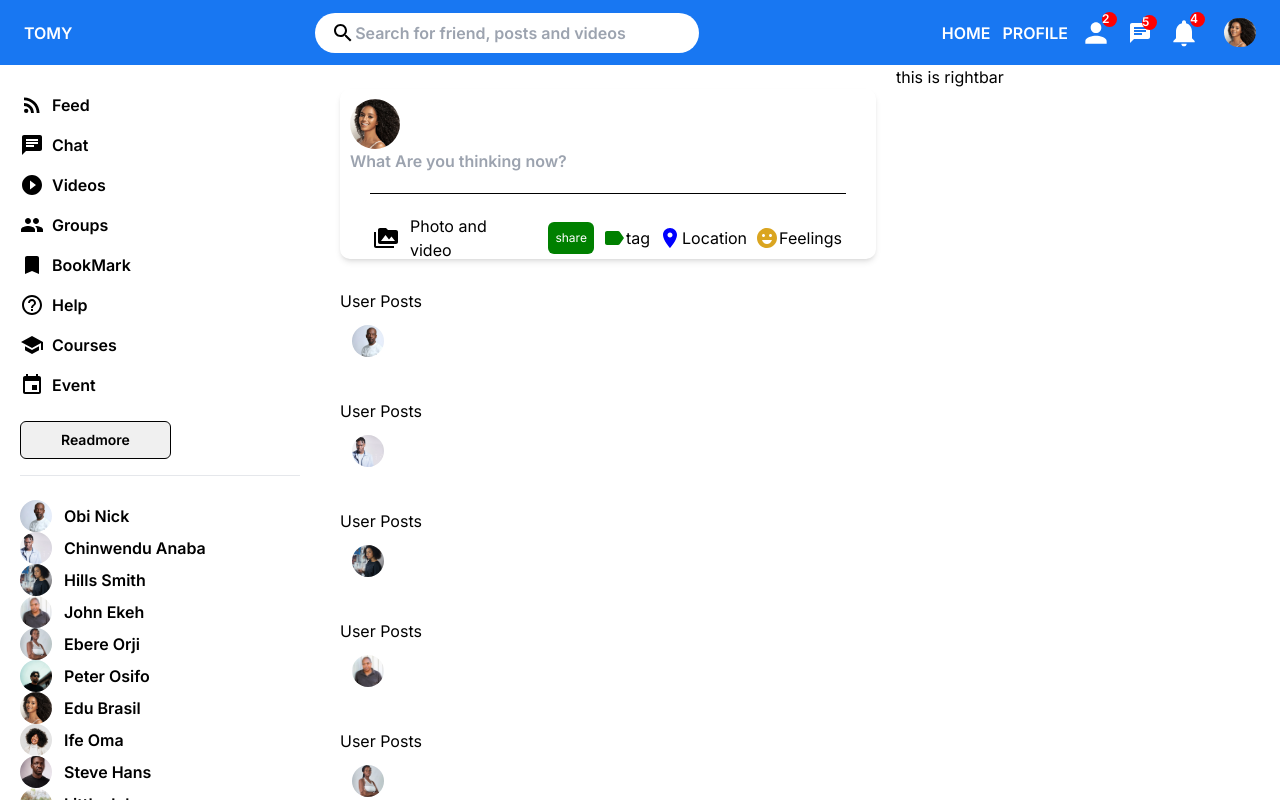
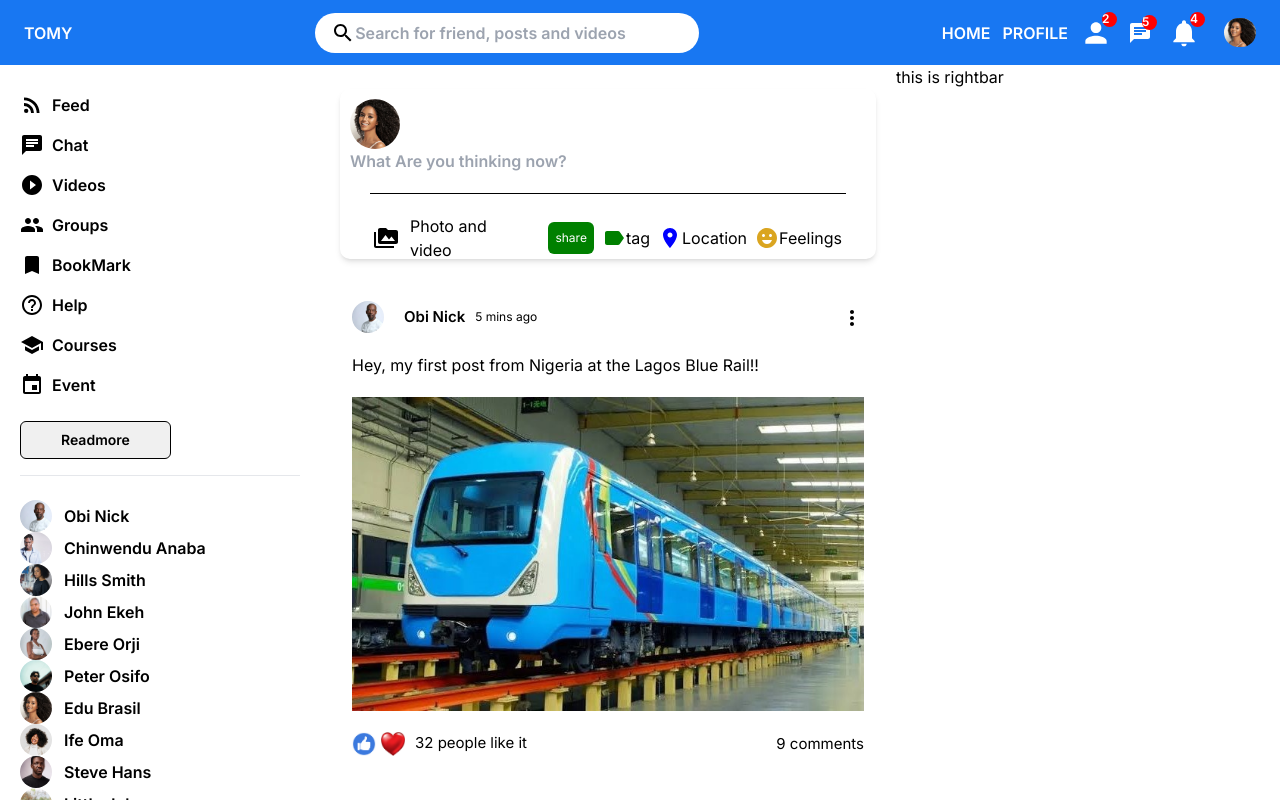
Before and after one commit to cyprian812/cyprian, a Next.js app: page / in a window 1280 px wide. Shown: the top 802 px of the page. Built offline with nearby package versions, Linux system fonts and the light colour scheme.

Commit message:
feed update

```diff
--- a/app/componet/Feeds.jsx
+++ b/app/componet/Feeds.jsx
@@ -1,14 +1,14 @@
 import React from 'react'
 import Share from './Share'
-import { Posts } from '@/dummyData'
 import Post from './Post'
+import { Posts } from '../../dummyData'
 
 export default function Feeds() {
   return (
     <div className='w-[100vw] md:[75vw] lg:w-[45vw]  px-5 py-6 '>
       <div className="">
       <Share/>
-       {Posts.map(p =>(
+       {Posts.map(p=> (
        <Post key={p.id} post={p}/>
        ))}
       </div>
--- a/app/componet/Post.jsx
+++ b/app/componet/Post.jsx
@@ -1,35 +1,101 @@
 "use client";
-
 import React from "react";
-import { Morevert } from "@mui/icons-material";
+import MoreVert from "@mui/icons-material/MoreVert";
 import { useState } from "react";
 import { Users } from "@/dummyData";
 import Image from "next/image";
 
 export default function Post({ post }) {
-  const [Like, setlike] = useState(post.like);
-  const [islike, setisliked] = useState(false);
+  const [like, setLike] = useState(post.like);
+  const [isLiked, setIsLiked] = useState(false);
   const likeHandler = () => {
-    setLike(isliked ? like - 1 : like + 1);
-    setIsliked(!isliked);
+    setLike(isLiked ? like - 1 : like + 1);
+    setIsLiked(!isLiked);
   };
-
   return (
     <div className="post w-[100%] rounded-md hover:scale-[1.025]">
-      User Posts
       <div className="p-3">
         <div className="flex items-center justify-between">
           <div className="flex items-center">
             <Image
-              src={Users.filter((u) => u.id == post.userId)[0].profilePicture}
+              src={Users.filter((u) => u.id === post.userId)[0].profilePicture}
               alt="our member"
               width={32}
               height={32}
-              className="w-[32px] h-[32px] rounded-full object-cover mr[10px]"
+              className="w-[32px] h-[32px] rounded-full object-cover mr-[10px]"
             />
+            <span className="text-[15px] font-semibold mx-[10px]">
+              {Users.filter((u) => u.id === post.userId)[0].username}{" "}
+            </span>
+            <span className="text-[12px]">{post.date} </span>
+          </div>
+          <div className="">
+            <MoreVert />
+          </div>
+        </div>
+        <div className="my-[20px]">
+          <span className="">{post?.desc}</span>
+            <Image
+              className="w-full cursor-pointer max-h-[500px] mt-[20px] object-cover"
+              src={post.photo}
+              alt="lagos_rail"
+              width={500}
+              height={500}
+            />
+        </div>
+        <div className="flex items-center justify-between">
+          <div className="flex items-center">
+            <Image
+              className="cursor-pointer w-[24px] h-[24px] mr-[5px]"
+              src="/assets/team/like.png"
+              onClick={likeHandler}
+              alt="like_image"
+              width={40}
+              height={40}
+            />
+            <Image
+              className="cursor-pointer w-[24px] h-[24px] mr-[10px]"
+              src="/assets/team/heart.jpg"
+              onClick={likeHandler}
+              alt="heart_image"
+              width={40}
+              height={40}
+            />
+            <span className="text-[15px]">{like} people like it</span>
+          </div>
+          <div className="">
+            <span className="text-[15px]">{post.comment} comments</span>
           </div>
         </div>
       </div>
     </div>
   );
 }
+
+// export default function Post({ post }){
+//   const [Like, setlike] = useState(post.like);
+//   const [islike, setisliked] = useState(false);
+//   const likeHandler = () => {
+//     setLike(isliked ? like - 1 : like + 1);
+//     setIsliked(!isliked);
+//   };
+
+//   return (
+//     <div className="post w-[100%] rounded-md hover:scale-[1.025]">
+//       User Posts
+//       <div className="p-3">
+//         <div className="flex items-center justify-between">
+//           <div className="flex items-center">
+//             <Image
+//               src={Users.filter((u) => u.id == post.userId)[0].profilePicture}
+//               alt="user picture"
+//               width={32}
+//               height={32}
+//               className="w-[32px] h-[32px] rounded-full object-cover mr[10px]"
+//             />
+//           </div>
+//         </div>
+//       </div>
+//     </div>
+//   );
+// }
--- a/app/componet/Share.jsx
+++ b/app/componet/Share.jsx
@@ -11,7 +11,7 @@ export default function Share() {
           <Image
             className="w-[50px] h-[50px] rounded-full object-cover mr-[10px]"
             src="/assets/team/girl.png"
-            alt="a lady"
+            alt="lady pics"
             width={50}
             height={50}
           />
```
